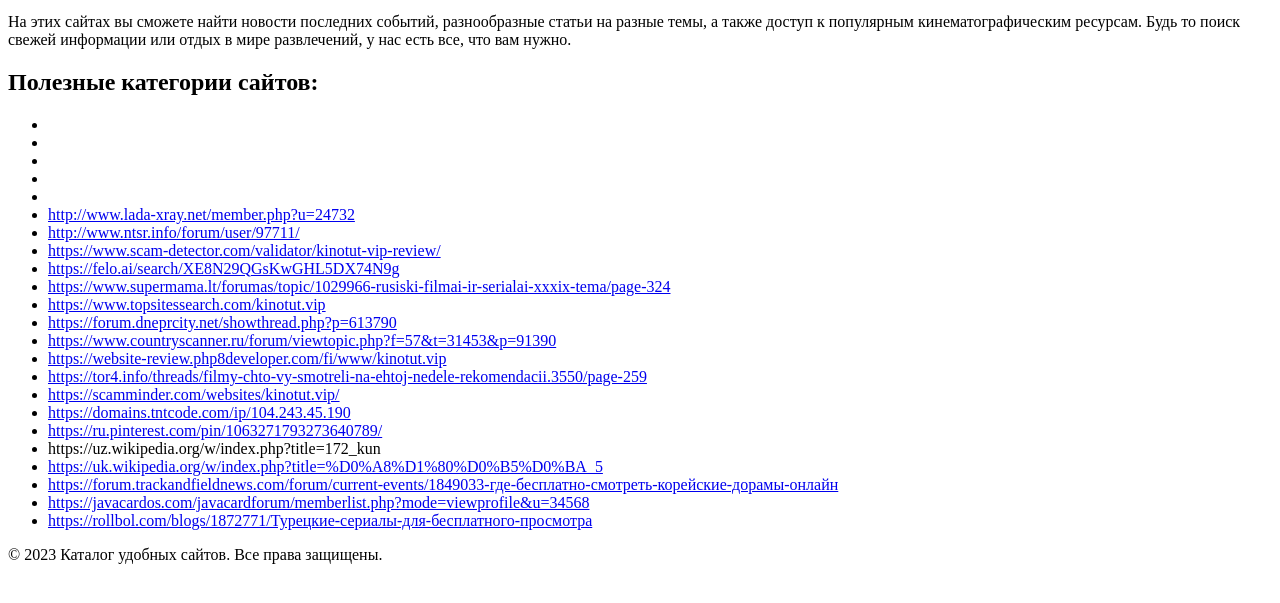
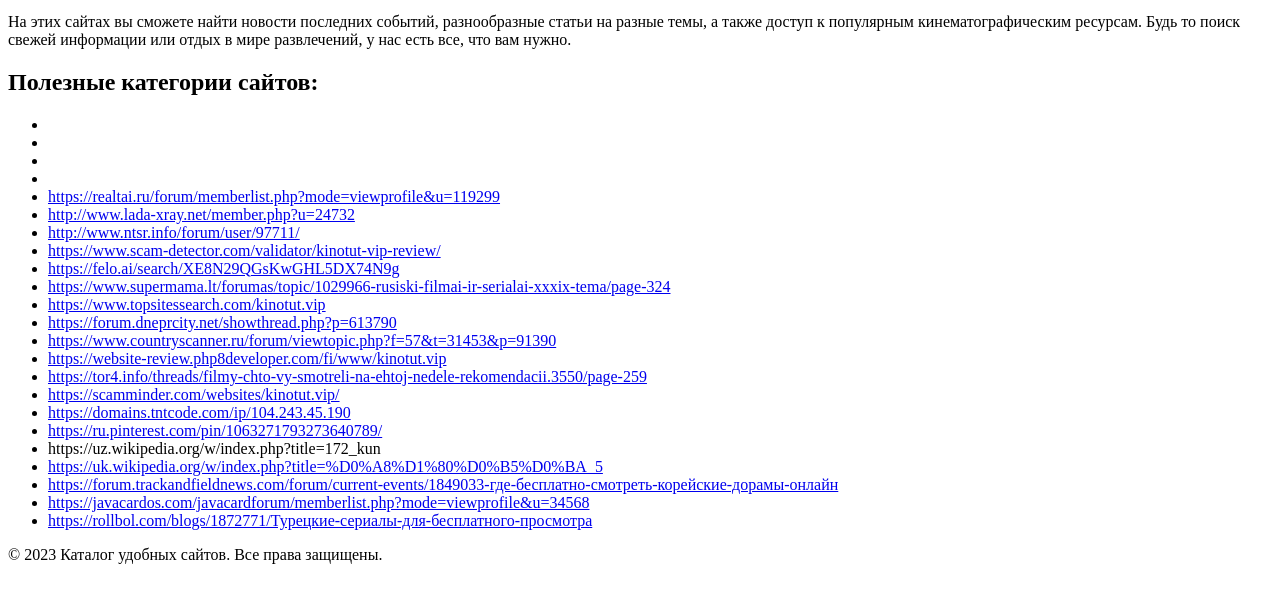
Before and after one commit to ZoriN89/kkgo.github.io, a plain HTML site: page info.html in a window 1280 px wide. Shown: the part 119-722 px from the top of the page. Drawn offline with Linux system fonts and the light colour scheme.

Commit message:
Update info.html

```diff
--- a/info.html
+++ b/info.html
@@ -20,7 +20,7 @@
             <li><a href=""></a></li>
             <li><a href=""></a></li>
             <li><a href=""></a></li>
-            <li><a href=""></a></li>
+            <li><a href="https://realtai.ru/forum/memberlist.php?mode=viewprofile&u=119299">https://realtai.ru/forum/memberlist.php?mode=viewprofile&u=119299</a></li>
             <li><a href="http://www.lada-xray.net/member.php?u=24732">http://www.lada-xray.net/member.php?u=24732</a></li>
             <li><a href="http://www.ntsr.info/forum/user/97711/">http://www.ntsr.info/forum/user/97711/</a></li>
             <li><a href="https://www.scam-detector.com/validator/kinotut-vip-review/">https://www.scam-detector.com/validator/kinotut-vip-review/</a></li>
```
